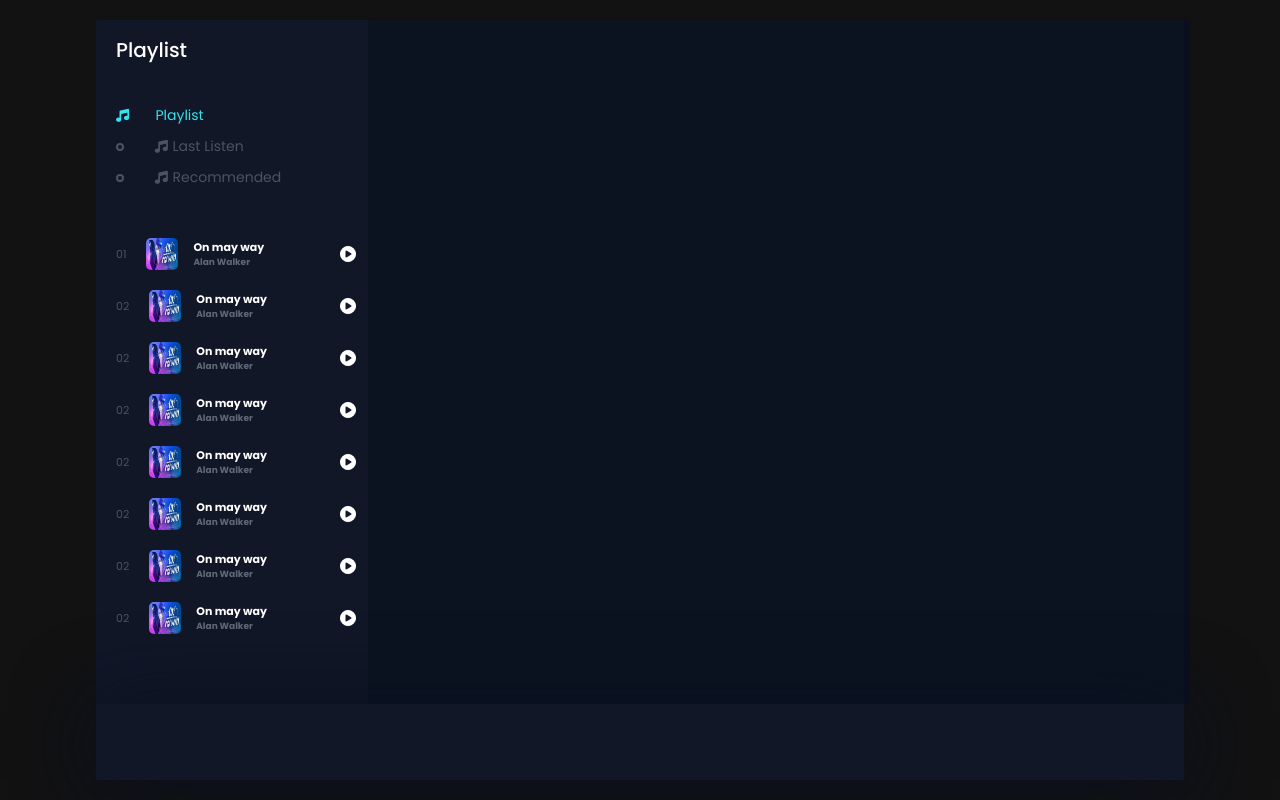
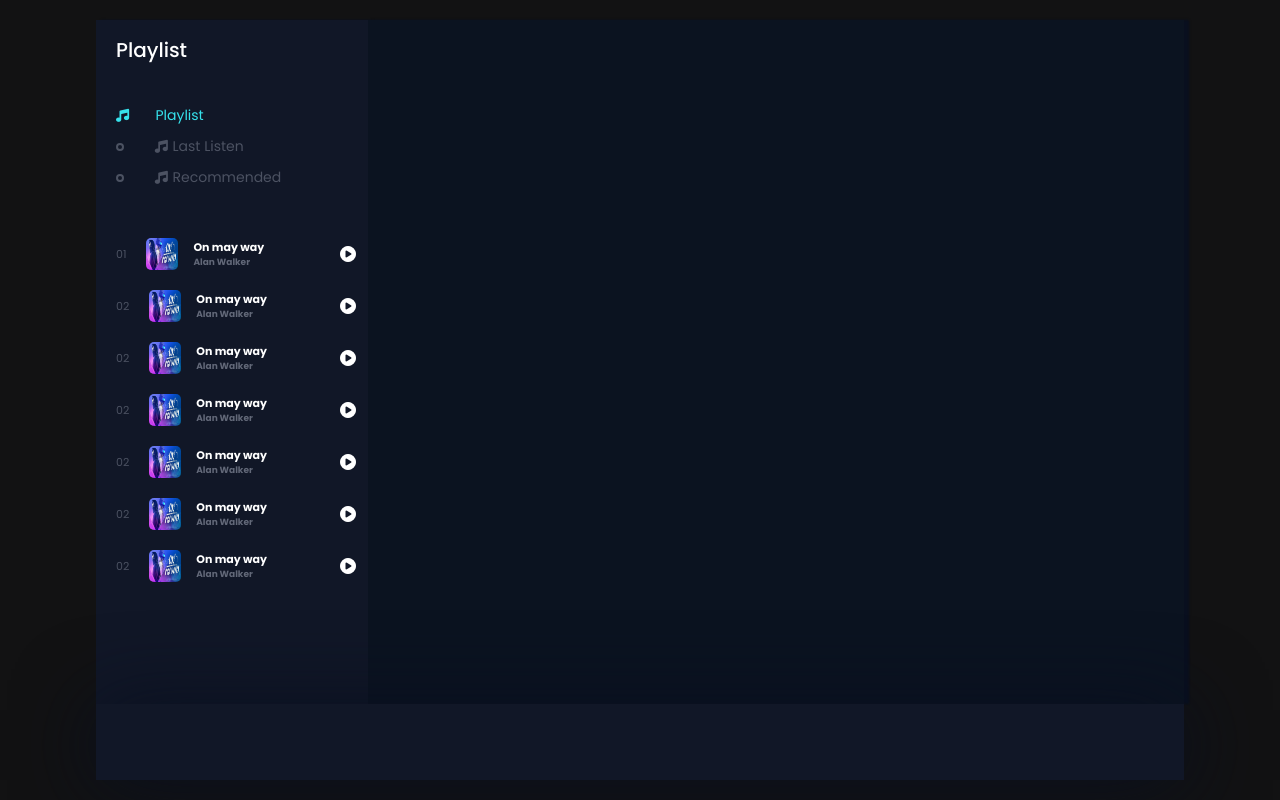
Before and after one commit to Sakesh120/Codealpha_tasks, a plain HTML site: page music-player-3d/index.html in a window 1280 px wide. Drawn offline with Linux system fonts and the light colour scheme; a web font is replaced by a local one.

Commit message:
create menu side

```diff
--- a/music-player-3d/design.css
+++ b/music-player-3d/design.css
@@ -88,7 +88,7 @@ header .menu_side .playlist .active i {
 }
 header .menu_side .menu_song {
   width: 100%;
-  height: 420px;
+  height: 350px;
   /* border: 1px solid #fff; */
   margin-top: 35px;
   overflow: scroll;
@@ -137,3 +137,5 @@ header .menu_side .menu_song li i {
   position: absolute;
   right: 10px;
 }
+header .master_play {
+}
```
